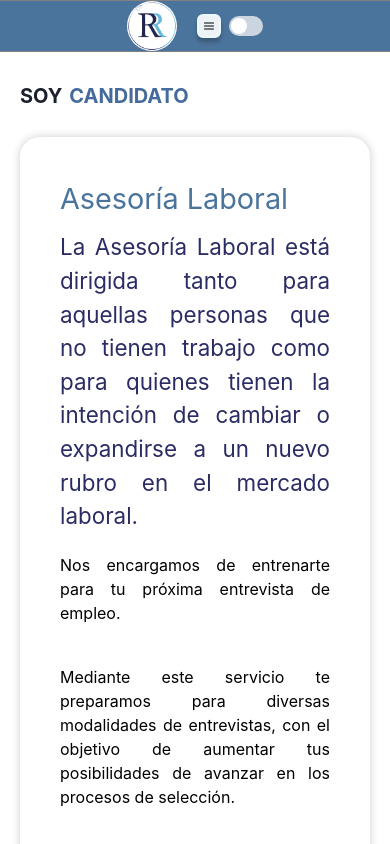
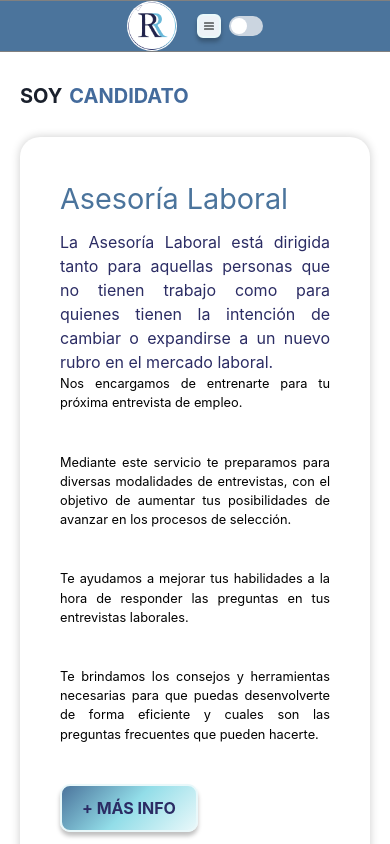
Before and after one commit to AgustinaMonzon/rrconsultora, a React (Create React App) app: page /soyCandidato in a window 390 px wide. Shown: the top 844 px of the page. Built offline with nearby package versions, Linux system fonts and the light colour scheme.

Commit message:
cambios responsive textos

```diff
--- a/src/Components/SoyCandidato/SoyCandidato.css
+++ b/src/Components/SoyCandidato/SoyCandidato.css
@@ -42,6 +42,9 @@ p {
   color: #2b2c64;
   text-align: justify;
 }
+li {
+  font-size: 1.1rem;
+}
 
 button {
   background: linear-gradient(135deg, #4b749c, #92dde8, #e9f8fa);
@@ -59,3 +62,17 @@ button {
 button:hover {
   transform: scale(1.1);
 }
+@media only screen and (max-width: 768px) {
+  p {
+    font-size: 1rem;
+  }
+  li {
+    font-size: 0.8rem;
+  }
+}
+@media (max-width: 768px) {
+  button {
+    font-size: 0.6rem;
+    padding: 6px 14px;
+  }
+}
--- a/src/Components/SoyCandidato/SoyCandidato.js
+++ b/src/Components/SoyCandidato/SoyCandidato.js
@@ -50,15 +50,15 @@ function SoyCandidato() {
       <Navbar />
 
       <div className="container">
-      <Box display={["flex"]}>
+        <Box display={["flex"]}>
           <Heading
             as="h1"
             fontSize={["20px", "28px", "36px"]}
-            mb={{ base: 6, md: 6}}
+            mb={{ base: 6, md: 6 }}
             mt={["-5%", "5%"]}
             font-family="'Montserrat', sans-serif"
             textAlign={"center"}
-             marginLeft={["0%", "0%", "0%"]}
+            marginLeft={["0%", "0%", "0%"]}
           >
             SOY
           </Heading>
@@ -77,15 +77,18 @@ function SoyCandidato() {
           </Heading>
         </Box>
         <div className="content">
-
           <ul>
             {servicios.map((servicio, index) => (
               <li key={index}>
                 <h3>{servicio.title}</h3>
-                <p>{servicio.description}</p>
+                <p fontSize={["13px", "14px", "13px", "18px"]}>
+                  {servicio.description}
+                </p>
                 <ul>
                   {servicio.lista.map((descripcion, i) => (
-                    <li key={i}>{descripcion}</li>
+                    <li key={i} fontSize={["13px", "14px", "13px", "18px"]}>
+                      {descripcion}
+                    </li>
                   ))}
                 </ul>
                 <button
--- a/src/Components/SoyEmpresa/SoyEmpresa.css
+++ b/src/Components/SoyEmpresa/SoyEmpresa.css
@@ -1,4 +1,3 @@
-
 .container {
   max-width: 1100px;
   margin: 0 auto;
@@ -11,26 +10,6 @@
   border-radius: 20px;
   box-shadow: 0 0 10px rgba(0, 0, 0, 0.2);
 }
-.my-headingEm {
-  font-family: 'Montserrat', sans-serif;
-  color: black;
-  font-weight: 800;
-  text-align: center;
-  margin-bottom: 20px;
-  font-size: 3rem;
-
-}
-
-
-.my-headingEm span {
-color: #446b9c;
-  padding: 0 5px;
-  font-family: 'Montserrat', sans-serif;
-  font-size: 2xl;
-
-
-}
-
 
 ul {
   list-style: none;
@@ -43,19 +22,8 @@ li {
   margin-bottom: 40px;
 }
 
-h2{
-  margin-top: 5px ;
-  margin-bottom: 20px;
-}
-h3 {
-  font-size: 1.5rem;
-  margin-bottom: 20px;
-  color: #2b2c64;
-}
-
-p {
-  font-size: 1.2rem;
-  line-height: 1.5;
+h2 {
+  margin-top: 5px;
   margin-bottom: 20px;
 }
 
@@ -87,25 +55,10 @@ button:hover {
   .content {
     padding: 20px;
   }
-
-
-  h3 {
-    font-size: 1.2rem;
-    margin-bottom: 10px;
-  }
-
-  p {
-    font-size: 1rem;
-    line-height: 1.3;
-    margin-bottom: 10px;
-  }
-
-  ul.sub-list {
-    margin-bottom: 10px;
-  }
-
+}
+@media (max-width: 768px) {
   button {
-    padding: 8px 16px;
-    font-size: 0.9rem;
+    font-size: 0.6rem;
+    padding: 6px 14px;
   }
 }
--- a/src/Components/SoyEmpresa/SoyEmpresa.js
+++ b/src/Components/SoyEmpresa/SoyEmpresa.js
@@ -1,4 +1,3 @@
-
 import React, { useRef } from "react";
 import "./SoyEmpresa.css";
 import NavBar from "../NavBar/NavBar";
@@ -18,7 +17,7 @@ function SoyEmpresa() {
         "Relevamiento personalizado para conocer la cultura propia de cada empresa.",
         "Portales de  búsqueda: base de datos propia, publicación de avisos en diversos medios masivos de comunicación, LinkedIn Recruiter.",
         "Entrevistas para determinar el grado de alineación del candidato a las competencias requeridas.",
-        "Acompañamiento y soporte hasta la incorporación."
+        "Acompañamiento y soporte hasta la incorporación.",
       ],
     },
   ];
@@ -34,15 +33,15 @@ function SoyEmpresa() {
       <NavBar />
 
       <div className="container">
-      <Box display={["grid","grid","flex"]}>
+        <Box display={["grid", "grid", "flex"]}>
           <Heading
             as="h1"
             fontSize={["20px", "28px", "36px"]}
-            mb={{ base: 6, md: 6}}
+            mb={{ base: 6, md: 6 }}
             mt={["-5%", "5%"]}
             font-family="'Montserrat', sans-serif"
             textAlign={"center"}
-             marginLeft={["0%", "0%", "0%"]}
+            marginLeft={["0%", "0%", "0%"]}
           >
             NUESTROS SERVICIOS
           </Heading>
@@ -70,7 +69,11 @@ function SoyEmpresa() {
             textAlign={["justify", "justify"]}
           >
             {servicios.map((servicio, index) => (
-              <li key={index} textAlign={["justify", "justify"]}>
+              <li
+                key={index}
+                textAlign={["justify", "justify"]}
+                fontSize={["12px", "14px", "13px", "18px"]}
+              >
                 <h3>{servicio.title}</h3>
                 <p
                   fontSize={`clamp(13px, 2.5vw, 18px)`}
```
